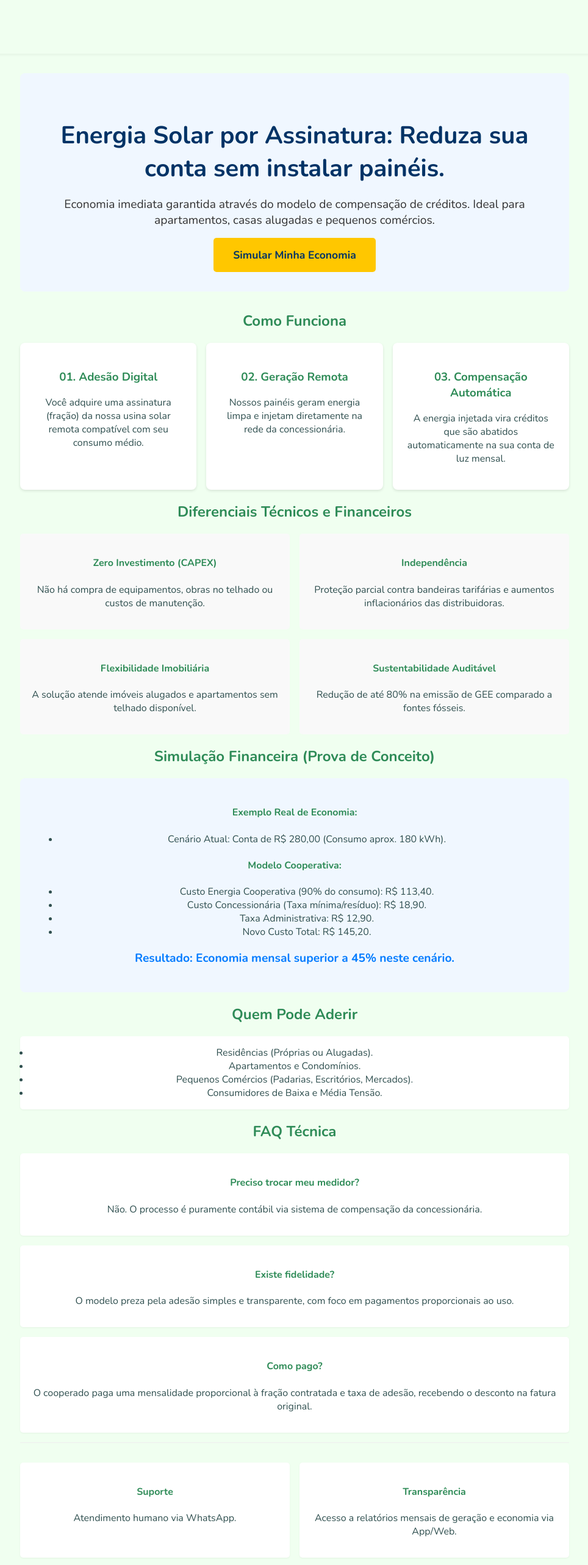
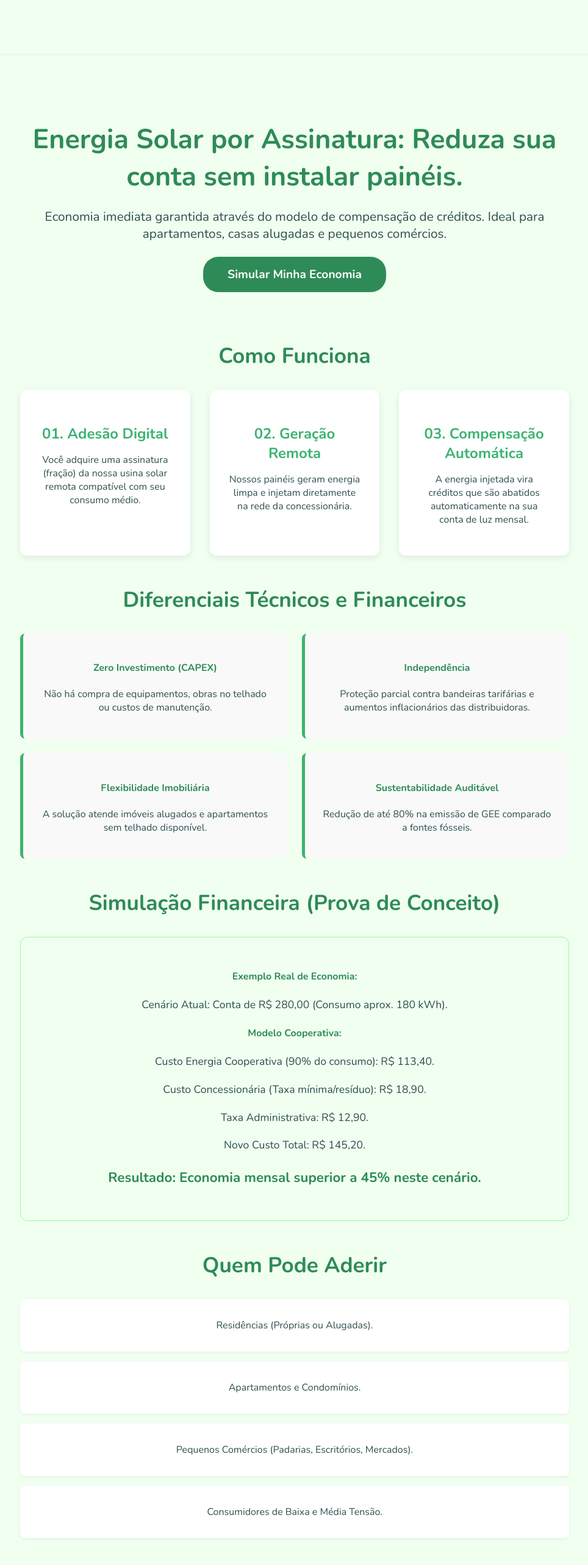
Before and after one commit to felipecmarins/projeto_integrador_4, a React (Vite) app in the folder helios-app/: page /sejamembro in a window 1280 px wide. Shown: the part 200-2766 px from the top of the page at 61% size, without its empty margins (157-1121 px from the left). Built offline with nearby package versions, Linux system fonts and the light colour scheme.

Commit message:
fix: update calculator logic and redeploy

```diff
--- a/helios-app/src/views/BecomeMember.css
+++ b/helios-app/src/views/BecomeMember.css
@@ -2,92 +2,176 @@
   padding: 2rem;
   max-width: 900px;
   margin: auto;
+  color: var(--text-color);
+}
+
+.section {
+  margin-bottom: 3rem;
+  transition: opacity 0.7s ease-out, transform 0.7s ease-out;
+}
+
+.fade-out {
+  opacity: 0;
+  transform: translateY(20px);
+}
+
+.fade-in {
+  opacity: 1;
+  transform: translateY(0);
 }
 
 .hero-section {
   text-align: center;
   padding: 3rem 1rem;
-  background-color: #f0f7ff;
-  border-radius: 8px;
-  margin-bottom: 2rem;
+  background-color: var(--background-color);
+  border-radius: 12px;
+  margin-bottom: 3rem;
 }
 
 .hero-section h1 {
-  font-size: 2.5rem;
-  color: #003366;
-  margin-bottom: 0.5rem;
+  font-size: 2.8rem;
+  color: var(--primary-color);
+  font-family: var(--heading-font);
+  margin-bottom: 1rem;
 }
 
 .hero-section p {
-  font-size: 1.2rem;
-  color: #333;
-  margin-bottom: 2rem;
+  font-size: 1.3rem;
+  color: var(--text-color);
+  margin-bottom: 2.5rem;
+  font-family: var(--body-font);
 }
 
 .cta-button {
-  background-color: #ffc700;
-  color: #003366;
-  padding: 1rem 2rem;
-  border-radius: 5px;
+  background-color: var(--primary-color);
+  color: white;
+  padding: 1rem 2.5rem;
+  border-radius: 25px;
   text-decoration: none;
   font-weight: bold;
-  font-size: 1.1rem;
+  font-size: 1.2rem;
+  transition: background-color 0.3s ease, transform 0.3s ease;
 }
 
-.business-model-section .steps {
+.cta-button:hover {
+  background-color: var(--secondary-color);
+  transform: translateY(-3px);
+}
+
+.business-model-section h2,
+.differentiators-section h2,
+.simulation-section h2,
+.who-can-join-section h2,
+.faq-section h2 {
+  font-size: 2.2rem;
+  color: var(--primary-color);
+  margin-bottom: 2rem;
+  text-align: center;
+  font-family: var(--heading-font);
+}
+
+.steps {
   display: flex;
-  justify-content: space-between;
-  gap: 1rem;
+  justify-content: space-around;
+  gap: 2rem;
 }
 
 .step {
   flex: 1;
-  background-color: #fff;
-  padding: 1.5rem;
-  border-radius: 8px;
-  box-shadow: 0 2px 4px rgba(0,0,0,0.1);
+  background-color: white;
+  padding: 2rem;
+  border-radius: 12px;
+  box-shadow: 0 4px 12px rgba(0, 0, 0, 0.08);
+  text-align: center;
 }
 
-.differentiators-section .differentiators {
+.step h3 {
+  color: var(--secondary-color);
+  font-size: 1.5rem;
+  margin-bottom: 1rem;
+}
+
+.differentiators {
   display: grid;
-  grid-template-columns: repeat(2, 1fr);
-  gap: 1rem;
+  grid-template-columns: repeat(auto-fit, minmax(300px, 1fr));
+  gap: 1.5rem;
 }
 
 .differentiator {
   background-color: #f9f9f9;
-  padding: 1rem;
-  border-radius: 5px;
+  padding: 1.5rem;
+  border-radius: 8px;
+  border-left: 5px solid var(--secondary-color);
 }
 
-.simulation-section .simulation {
-  background-color: #f0f7ff;
-  padding: 1.5rem;
-  border-radius: 8px;
+.differentiator h4 {
+    color: var(--primary-color)
+}
+
+.simulation {
+  background-color: var(--background-color);
+  padding: 2rem;
+  border-radius: 12px;
+  border: 1px solid var(--accent-color);
+}
+
+.simulation h4 {
+    color: var(--primary-color)
+}
+
+.simulation-item p {
+  font-size: 1.1rem;
+  line-height: 1.6;
+  margin-bottom: 0.5rem;
 }
 
 .simulation .result {
   font-weight: bold;
-  color: #007bff;
-  font-size: 1.2rem;
+  color: var(--primary-color);
+  font-size: 1.4rem;
+  text-align: center;
+  margin-top: 1.5rem;
 }
 
-.who-can-join-section ul, .faq-section .faq-item, .footer-section > div {
-  background-color: #fff;
-  padding: 1rem;
-  border-radius: 5px;
+.who-can-join-section .join-items {
+  display: flex;
+  flex-direction: column;
+  gap: 1rem;
+}
+
+.join-item {
+  background-color: white;
+  padding: 1rem 1.5rem;
+  border-radius: 8px;
+  box-shadow: 0 2px 5px rgba(0,0,0,0.05);
+}
+
+
+.faq-section .faq-item {
+  background-color: white;
+  padding: 1.5rem;
+  border-radius: 8px;
   margin-bottom: 1rem;
-  box-shadow: 0 1px 3px rgba(0,0,0,0.05);
+  box-shadow: 0 2px 5px rgba(0,0,0,0.05);
+}
+
+.faq-section .faq-item h4 {
+    color: var(--primary-color);
 }
 
 .footer-section {
   display: flex;
-  justify-content: space-between;
-  gap: 1rem;
+  justify-content: space-around;
+  gap: 2rem;
   padding-top: 2rem;
-  border-top: 1px solid #eee;
+  border-top: 1px solid var(--accent-color);
+  text-align: center;
 }
 
 .footer-section > div {
   flex: 1;
 }
+
+.footer-section h4 {
+    color: var(--primary-color)
+}
--- a/helios-app/src/views/BecomeMember.jsx
+++ b/helios-app/src/views/BecomeMember.jsx
@@ -1,108 +1,210 @@
+import React, { useState, useEffect, useRef } from "react";
 import { NavLink } from "react-router-dom";
 import "./BecomeMember.css";
+
+// Custom hook to detect when an element is on screen
+function useOnScreen(options) {
+  const ref = useRef();
+  const [isVisible, setIsVisible] = useState(false);
+
+  useEffect(() => {
+    const observer = new IntersectionObserver(([entry]) => {
+      if (entry.isIntersecting) {
+        setIsVisible(true);
+        observer.unobserve(entry.target);
+      }
+    }, options);
+
+    const currentRef = ref.current;
+    if (currentRef) {
+      observer.observe(currentRef);
+    }
+
+    return () => {
+      if (currentRef) {
+        observer.unobserve(currentRef);
+      }
+    };
+  }, [ref, options]);
+
+  return [ref, isVisible];
+}
+
+// Section component to apply the fade-in effect
+function Section({ children }) {
+  const [ref, isVisible] = useOnScreen({ threshold: 0.1 });
+
+  return (
+    <div
+      ref={ref}
+      className={`section ${isVisible ? "fade-in" : "fade-out"}`}
+    >
+      {children}
+    </div>
+  );
+}
 
 export default function BecomeMember() {
   return (
     <div className="become-member-page">
-      {/* 1. Hero Section */}
+      <Section>
         <div className="hero-section">
-        <h1>Energia Solar por Assinatura: Reduza sua conta sem instalar painéis.</h1>
-        <p>Economia imediata garantida através do modelo de compensação de créditos. Ideal para apartamentos, casas alugadas e pequenos comércios.</p>
+          <h1>
+            Energia Solar por Assinatura: Reduza sua conta sem instalar
+            painéis.
+          </h1>
+          <p>
+            Economia imediata garantida através do modelo de compensação de
+            créditos. Ideal para apartamentos, casas alugadas e pequenos
+            comércios.
+          </p>
           <NavLink to="/calculadora" className="cta-button">
             Simular Minha Economia
           </NavLink>
         </div>
+      </Section>
 
-      {/* 2. O Modelo de Negócio */}
+      <Section>
         <div className="business-model-section">
           <h2>Como Funciona</h2>
           <div className="steps">
             <div className="step">
               <h3>01. Adesão Digital</h3>
-            <p>Você adquire uma assinatura (fração) da nossa usina solar remota compatível com seu consumo médio.</p>
+              <p>
+                Você adquire uma assinatura (fração) da nossa usina solar remota
+                compatível com seu consumo médio.
+              </p>
             </div>
             <div className="step">
               <h3>02. Geração Remota</h3>
-            <p>Nossos painéis geram energia limpa e injetam diretamente na rede da concessionária.</p>
+              <p>
+                Nossos painéis geram energia limpa e injetam diretamente na rede
+                da concessionária.
+              </p>
             </div>
             <div className="step">
               <h3>03. Compensação Automática</h3>
-            <p>A energia injetada vira créditos que são abatidos automaticamente na sua conta de luz mensal.</p>
+              <p>
+                A energia injetada vira créditos que são abatidos
+                automaticamente na sua conta de luz mensal.
+              </p>
             </div>
           </div>
         </div>
+      </Section>
 
-      {/* 3. Diferenciais Técnicos e Financeiros */}
+      <Section>
         <div className="differentiators-section">
           <h2>Diferenciais Técnicos e Financeiros</h2>
           <div className="differentiators">
             <div className="differentiator">
               <h4>Zero Investimento (CAPEX)</h4>
-            <p>Não há compra de equipamentos, obras no telhado ou custos de manutenção.</p>
+              <p>
+                Não há compra de equipamentos, obras no telhado ou custos de
+                manutenção.
+              </p>
             </div>
             <div className="differentiator">
               <h4>Independência</h4>
-            <p>Proteção parcial contra bandeiras tarifárias e aumentos inflacionários das distribuidoras.</p>
+              <p>
+                Proteção parcial contra bandeiras tarifárias e aumentos
+                inflacionários das distribuidoras.
+              </p>
             </div>
             <div className="differentiator">
               <h4>Flexibilidade Imobiliária</h4>
-            <p>A solução atende imóveis alugados e apartamentos sem telhado disponível.</p>
+              <p>
+                A solução atende imóveis alugados e apartamentos sem telhado
+                disponível.
+              </p>
             </div>
             <div className="differentiator">
               <h4>Sustentabilidade Auditável</h4>
-            <p>Redução de até 80% na emissão de GEE comparado a fontes fósseis.</p>
+              <p>
+                Redução de até 80% na emissão de GEE comparado a fontes
+                fósseis.
+              </p>
             </div>
           </div>
         </div>
+      </Section>
 
-      {/* 4. Simulação Financeira */}
+      <Section>
         <div className="simulation-section">
           <h2>Simulação Financeira (Prova de Conceito)</h2>
           <div className="simulation">
             <h4>Exemplo Real de Economia:</h4>
-          <ul>
-            <li>Cenário Atual: Conta de R$ 280,00 (Consumo aprox. 180 kWh).</li>
-          </ul>
+            <div className="simulation-item">
+              <p>Cenário Atual: Conta de R$ 280,00 (Consumo aprox. 180 kWh).</p>
+            </div>
             <h4>Modelo Cooperativa:</h4>
-          <ul>
-            <li>Custo Energia Cooperativa (90% do consumo): R$ 113,40.</li>
-            <li>Custo Concessionária (Taxa mínima/resíduo): R$ 18,90.</li>
-            <li>Taxa Administrativa: R$ 12,90.</li>
-            <li>Novo Custo Total: R$ 145,20.</li>
-          </ul>
-          <p className="result">Resultado: Economia mensal superior a 45% neste cenário.</p>
+            <div className="simulation-item">
+              <p>Custo Energia Cooperativa (90% do consumo): R$ 113,40.</p>
+            </div>
+            <div className="simulation-item">
+              <p>Custo Concessionária (Taxa mínima/resíduo): R$ 18,90.</p>
+            </div>
+            <div className="simulation-item">
+              <p>Taxa Administrativa: R$ 12,90.</p>
+            </div>
+            <div className="simulation-item">
+              <p>Novo Custo Total: R$ 145,20.</p>
+            </div>
+            <p className="result">
+              Resultado: Economia mensal superior a 45% neste cenário.
+            </p>
           </div>
         </div>
+      </Section>
 
-      {/* 5. Quem Pode Aderir */}
+      <Section>
         <div className="who-can-join-section">
           <h2>Quem Pode Aderir</h2>
-        <ul>
-          <li>Residências (Próprias ou Alugadas).</li>
-          <li>Apartamentos e Condomínios.</li>
-          <li>Pequenos Comércios (Padarias, Escritórios, Mercados).</li>
-          <li>Consumidores de Baixa e Média Tensão.</li>
-        </ul>
+          <div className="join-items">
+            <div className="join-item">
+              <p>Residências (Próprias ou Alugadas).</p>
             </div>
+            <div className="join-item">
+              <p>Apartamentos e Condomínios.</p>
+            </div>
+            <div className="join-item">
+              <p>Pequenos Comércios (Padarias, Escritórios, Mercados).</p>
+            </div>
+            <div className="join-item">
+              <p>Consumidores de Baixa e Média Tensão.</p>
+            </div>
+          </div>
+        </div>
+      </Section>
 
-      {/* 6. FAQ Técnica */}
+      <Section>
         <div className="faq-section">
           <h2>FAQ Técnica</h2>
           <div className="faq-item">
             <h4>Preciso trocar meu medidor?</h4>
-          <p>Não. O processo é puramente contábil via sistema de compensação da concessionária.</p>
+            <p>
+              Não. O processo é puramente contábil via sistema de compensação da
+              concessionária.
+            </p>
           </div>
           <div className="faq-item">
             <h4>Existe fidelidade?</h4>
-          <p>O modelo preza pela adesão simples e transparente, com foco em pagamentos proporcionais ao uso.</p>
+            <p>
+              O modelo preza pela adesão simples e transparente, com foco em
+              pagamentos proporcionais ao uso.
+            </p>
           </div>
           <div className="faq-item">
             <h4>Como pago?</h4>
-          <p>O cooperado paga uma mensalidade proporcional à fração contratada e taxa de adesão, recebendo o desconto na fatura original.</p>
+            <p>
+              O cooperado paga uma mensalidade proporcional à fração contratada
+              e taxa de adesão, recebendo o desconto na fatura original.
+            </p>
           </div>
         </div>
+      </Section>
 
-      {/* 7. Rodapé / Contato */}
+      <Section>
         <div className="footer-section">
           <div className="support">
             <h4>Suporte</h4>
@@ -110,9 +212,12 @@ export default function BecomeMember() {
           </div>
           <div className="transparency">
             <h4>Transparência</h4>
-          <p>Acesso a relatórios mensais de geração e economia via App/Web.</p>
+            <p>
+              Acesso a relatórios mensais de geração e economia via App/Web.
+            </p>
           </div>
         </div>
+      </Section>
     </div>
   );
 }
```
Also changed, not shown: helios-app/src/views/Calculator.jsx (+6 -3 lines). Lines whose indentation alone changed are shown as unchanged.
